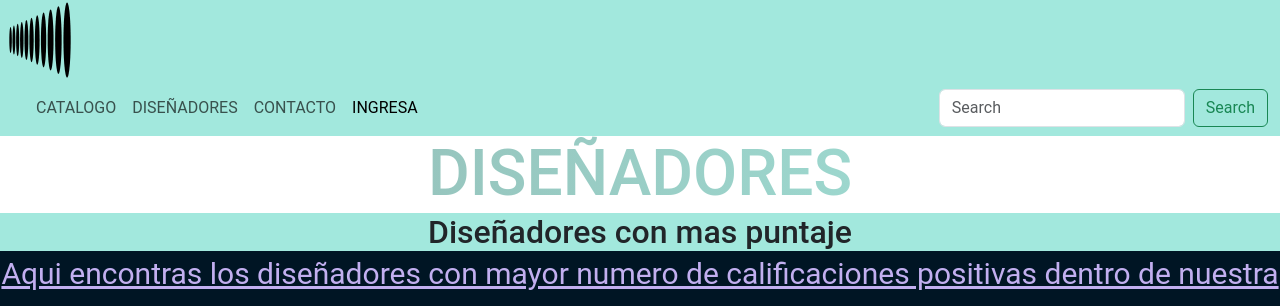
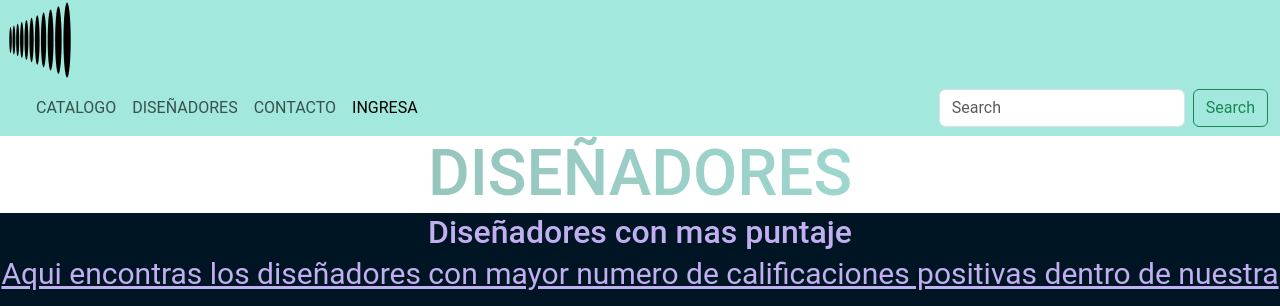
Before and after one commit to nahuelviana/PF-Rodriguez-Viana, a website: page pages/diseñadores.html in a window 1280 px wide. Shown: the top 306 px of the page. Drawn offline with nearby package versions, Linux system fonts and the light colour scheme.

Commit message:
ultimos cambios editar apecto de subtitulos

```diff
--- a/scss/components/_main.scss
+++ b/scss/components/_main.scss
@@ -315,7 +315,8 @@ main {
   .mas-puntaje {
     margin-bottom: 0;
     text-align: center;
-    background-color: $secondary-color;
+    color: $primary-color;
+    background-color: $titlesubtitle-bgcolor;
   }
   .aqui-encontraras {
     text-align: center;
```
Also changed, not shown: css/estilos.css, 1 other file.
